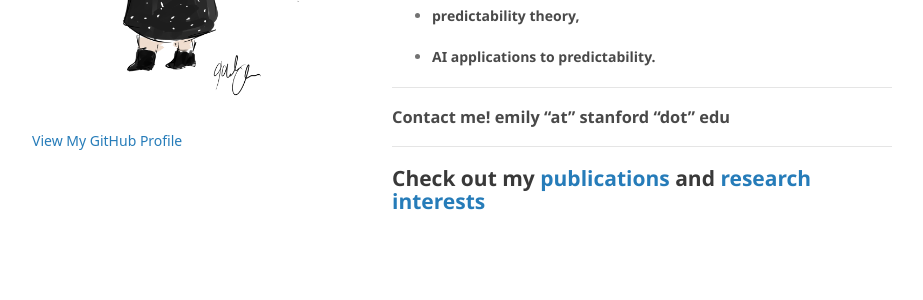
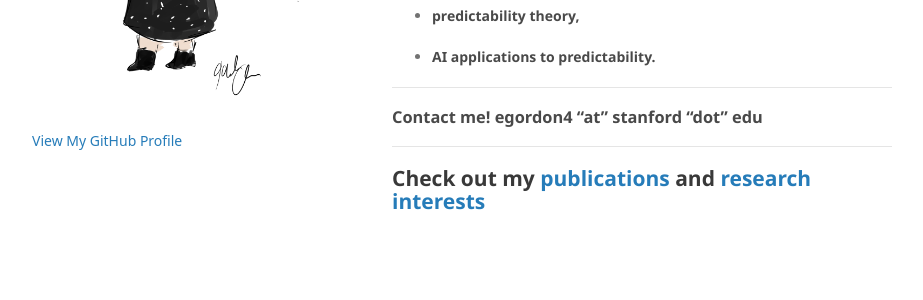
Before and after one commit to emily-gordy/emily-gordy.github.io, a Jekyll site: the page built from index.markdown, in a window 1280 px wide. Shown: the part 382-682 px from the top of the page, without its empty margins (178-1101 px from the left). Built offline with Jekyll 4.4.1, drawn with Linux system fonts in a browser that asks for light colours; some web fonts are replaced; a script that is not in the unit is left out; the repository's description, which GitHub fills in, is left out; our own code applies the rules of GitHub Pages for plain Markdown files.

Commit message:
Update index.markdown

```diff
--- a/index.markdown
+++ b/index.markdown
@@ -16,7 +16,7 @@ layout: default
 
 * * *
 
-### Contact me! emily "at" stanford "dot" edu
+### Contact me! egordon4 "at" stanford "dot" edu
 
 ---
 
```
